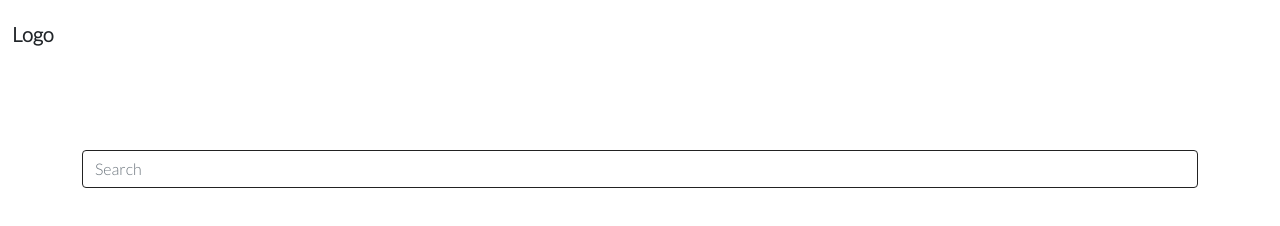
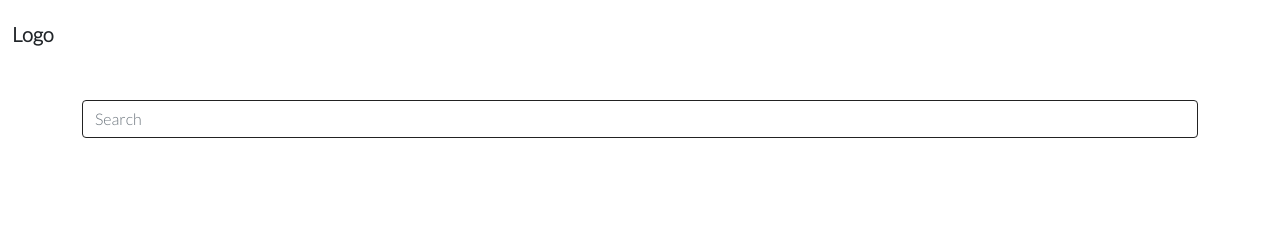
Before and after one commit to Tephdy/store, a plain HTML site: page index.html in a window 1280 px wide. Drawn offline with nearby package versions, Linux system fonts and the light colour scheme; some icons are missing.

Commit message:
minor changes

```diff
--- a/index.html
+++ b/index.html
@@ -19,7 +19,7 @@
 
     <!-- mobile first design -->
     <main style="margin: 0;">
-        <div class="container fixed-top" style="background-color: #fff; margin-top: 150px; z-index: 0;">
+        <div class="container fixed-top" style="background-color: #fff; margin-top: 100px; z-index: 0;">
             <form action="">
                 <input type="search" class="form-control css-input " id="exampleInputEmail1 " placeholder="Search">
             </form>
```
